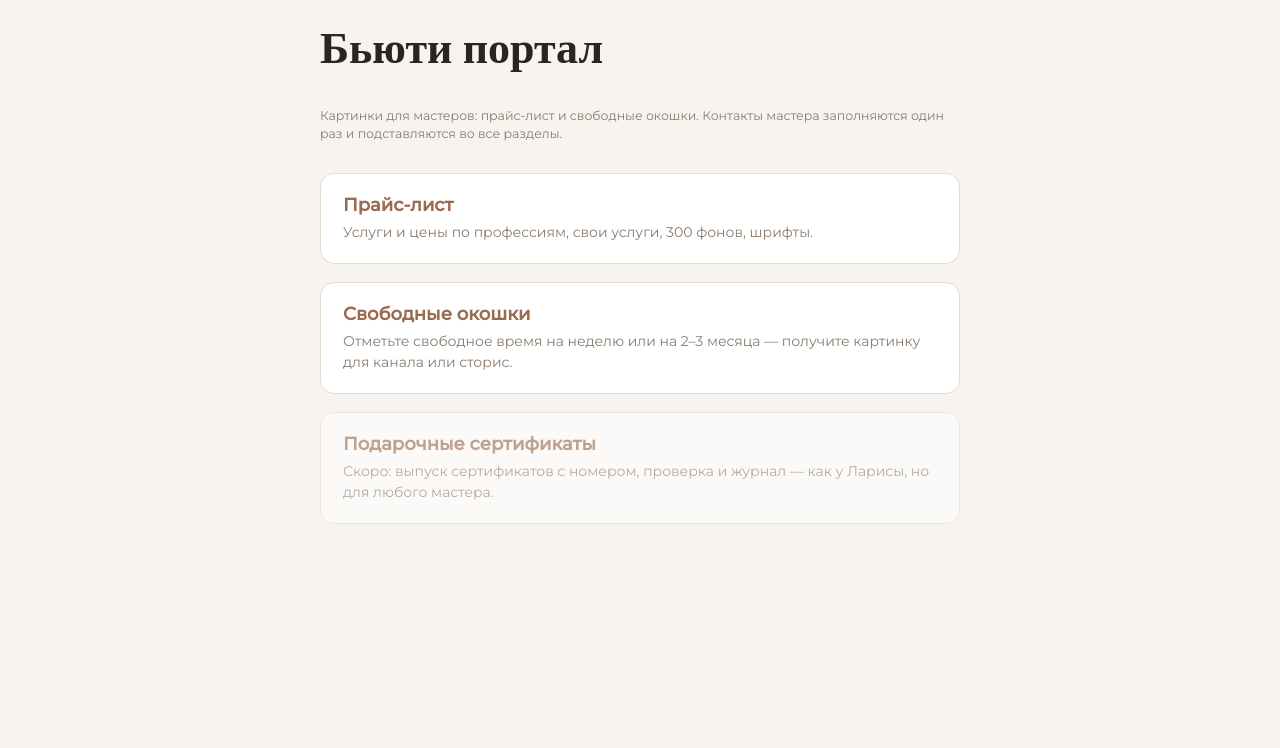
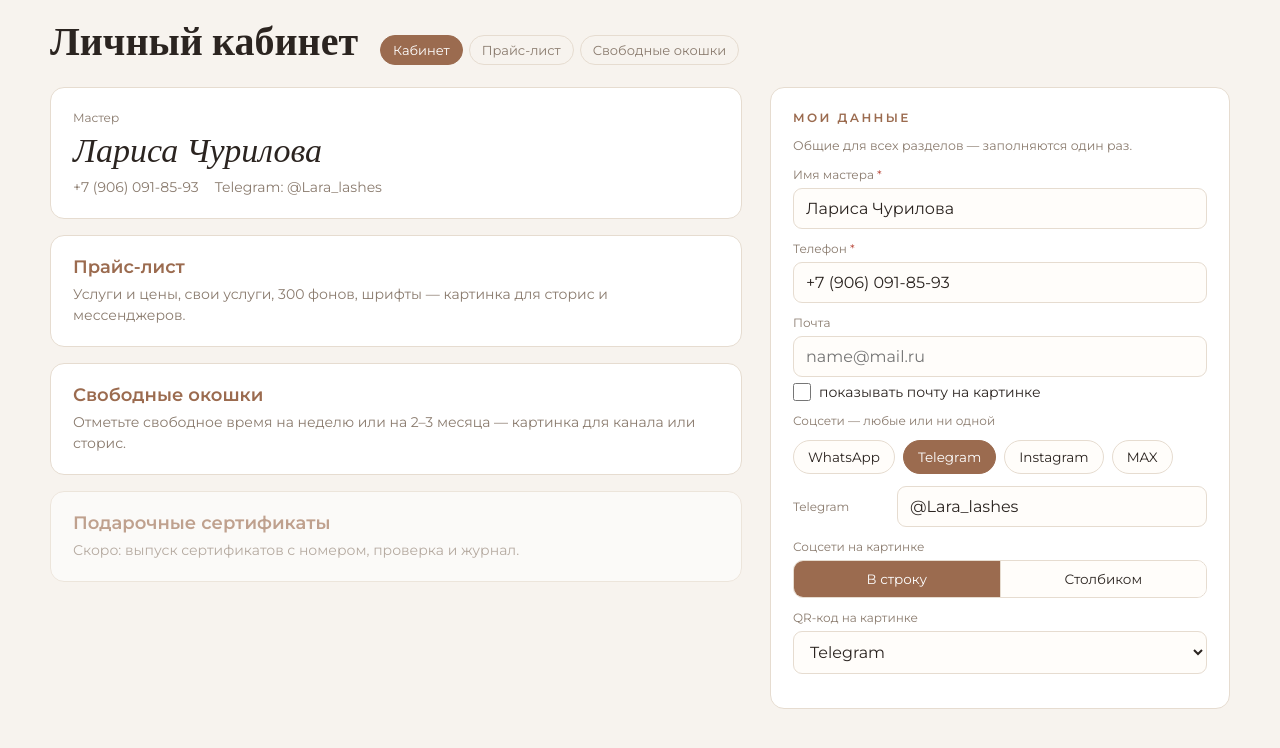
Before and after one commit to BETEP-rnd/beauty-portal, a plain HTML site: page index.html in a window 1280 px wide. Drawn offline with nearby package versions, Linux system fonts and the light colour scheme.

Commit message:
Личный кабинет на главной: данные Ларисы по умолчанию, «Мои данные», почта в профиле
Co-Authored-By: Claude Opus 5.5 <noreply@anthropic.com>

```diff
--- a/index.html
+++ b/index.html
@@ -2,25 +2,65 @@
 <html lang="ru">
 <head>
 <meta charset="utf-8">
-<meta name="viewport" content="width=device-width, initial-scale=1">
-<title>Бьюти портал</title>
-<link rel="stylesheet" href="https://fonts.googleapis.com/css2?family=Cormorant+Garamond:wght@600&family=Montserrat:wght@400;500&display=swap">
+<meta name="viewport" content="width=device-width, initial-scale=1, viewport-fit=cover">
+<meta name="theme-color" content="#f7f3ee">
+<title>Личный кабинет</title>
+<link rel="stylesheet" href="https://fonts.googleapis.com/css2?family=Cormorant+Garamond:ital,wght@0,600;1,500&family=Montserrat:wght@400;500;600&display=swap">
 <link rel="stylesheet" href="kit/kit.css">
 <style>
-  .hub { max-width: 640px; margin: 0 auto; display: flex; flex-direction: column; gap: 18px; }
-  .hub h1 { font-family: var(--display); font-size: 44px; margin: 0; }
+  /* Кабинет: слева приветствие и разделы, справа «Мои данные»; на телефоне — друг под другом. */
+  .cab { display: grid; grid-template-columns: minmax(0, 1fr) minmax(0, 460px); gap: 28px; align-items: start; }
+  .col { display: flex; flex-direction: column; gap: 16px; min-width: 0; }
+  .hello { background: var(--panel); border: 1px solid var(--line); border-radius: 14px; padding: 22px; display: flex; flex-direction: column; gap: 8px; }
+  .hello .who { font-family: var(--display); font-style: italic; font-weight: 500; font-size: 34px; line-height: 1.1; }
+  .hello .facts { display: flex; flex-wrap: wrap; gap: 6px 16px; color: var(--muted); font-size: 14px; }
   .card { display: block; background: var(--panel); border: 1px solid var(--line); border-radius: 14px; padding: 20px 22px; color: inherit; text-decoration: none; }
+  .card:hover { border-color: var(--accent); }
   .card b { display: block; font-size: 18px; margin-bottom: 6px; color: var(--accent); }
   .card span { color: var(--muted); font-size: 14px; line-height: 1.5; }
+  .card.soon { opacity: .6; }
+  .card.soon:hover { border-color: var(--line); }
+  .me { padding-top: 22px; }
+  @media (max-width: 860px) { .cab { grid-template-columns: minmax(0, 1fr); } }
 </style>
 </head>
 <body>
-<div class="hub">
-  <h1>Бьюти портал</h1>
-  <p class="hint">Картинки для мастеров: прайс-лист и свободные окошки. Контакты мастера заполняются один раз и подставляются во все разделы.</p>
-  <a class="card" href="price/"><b>Прайс-лист</b><span>Услуги и цены по профессиям, свои услуги, 300 фонов, шрифты.</span></a>
-  <a class="card" href="windows/"><b>Свободные окошки</b><span>Отметьте свободное время на неделю или на 2–3 месяца — получите картинку для канала или сторис.</span></a>
-  <div class="card" aria-disabled="true" style="opacity:.6"><b>Подарочные сертификаты</b><span>Скоро: выпуск сертификатов с номером, проверка и журнал — как у Ларисы, но для любого мастера.</span></div>
+<div class="wrap">
+  <header class="top">
+    <h1>Личный кабинет</h1>
+    <nav><a href="./" aria-current="page">Кабинет</a><a href="price/">Прайс-лист</a><a href="windows/">Свободные окошки</a></nav>
+  </header>
+
+  <div class="cab">
+    <div class="col">
+      <div class="hello">
+        <span class="lbl">Мастер</span>
+        <div class="who" id="who"></div>
+        <div class="facts" id="facts"></div>
+      </div>
+      <a class="card" href="price/"><b>Прайс-лист</b><span>Услуги и цены, свои услуги, 300 фонов, шрифты — картинка для сторис и мессенджеров.</span></a>
+      <a class="card" href="windows/"><b>Свободные окошки</b><span>Отметьте свободное время на неделю или на 2–3 месяца — картинка для канала или сторис.</span></a>
+      <div class="card soon" aria-disabled="true"><b>Подарочные сертификаты</b><span>Скоро: выпуск сертификатов с номером, проверка и журнал.</span></div>
+    </div>
+    <div class="panel me" id="me"></div>
+  </div>
 </div>
+
+<script src="kit/backgrounds.js"></script>
+<script src="kit/kit.js"></script>
+<script>
+const prof = Kit.loadProfile(), $ = id => document.getElementById(id);
+function hello() {
+  $("who").textContent = prof.master.trim() || "Имя мастера";
+  const facts = [Kit.fmtPhone(prof.phone)];
+  Kit.SOCIALS.forEach(s => { if (prof.soc[s.k].on) facts.push(`${s.name}: ${Kit.socText(prof, s.k)}`); });
+  if ((prof.email || "").trim()) facts.push(prof.email.trim());
+  $("facts").innerHTML = facts.filter(Boolean).map(f => `<span>${Kit.esc(f)}</span>`).join("");
+}
+Kit.contactsPanel($("me"), prof, hello);
+$("me").querySelector("h2").textContent = "Мои данные";
+Kit.saveProfile(prof);                                          // данные по умолчанию сразу видны и в разделах
+hello();
+</script>
 </body>
 </html>
--- a/kit/kit.css
+++ b/kit/kit.css
@@ -43,7 +43,7 @@ h2 { margin: 0; font-size: 12px; letter-spacing: .2em; text-transform: uppercase
 .row { display: grid; grid-template-columns: 1fr 1fr; gap: 12px; }
 label, .lbl { font-size: 12px; color: var(--muted); }
 .req::after { content: " *"; color: var(--bad); }
-input[type="text"], input[type="tel"], input[type="url"], input[type="date"], input[type="time"], select {
+input[type="text"], input[type="tel"], input[type="url"], input[type="email"], input[type="date"], input[type="time"], select {
   width: 100%; font: inherit; font-size: 16px; color: var(--text); background: var(--field);
   border: 1px solid var(--line); border-radius: 9px; padding: 10px 12px; min-width: 0;
 }
--- a/kit/kit.js
+++ b/kit/kit.js
@@ -82,14 +82,18 @@
 
   // ---------- профиль мастера: один на все разделы ----------
   const PROFILE_KEY = "beauty.profile";
+  // кабинет по умолчанию — Лариса (заказчица); пустой профиль заполняется её данными
+  const PRESET = { master: "Лариса Чурилова", phone: "+7 (906) 091-85-93", email: "", showEmail: false,
+    soc: { wa: { on: false, val: "" }, tg: { on: true, val: "@Lara_lashes" }, ig: { on: false, val: "" }, max: { on: false, val: "" } },
+    socLayout: "row", qr: "tg", qrUrl: "" };
   function loadProfile() {
-    const p = { master: "", phone: "", soc: { wa: { on: false, val: "" }, tg: { on: false, val: "" }, ig: { on: false, val: "" }, max: { on: false, val: "" } },
+    const p = { master: "", phone: "", email: "", showEmail: false, soc: { wa: { on: false, val: "" }, tg: { on: false, val: "" }, ig: { on: false, val: "" }, max: { on: false, val: "" } },
       socLayout: "row", qr: "none", qrUrl: "" };
-    const saved = loadJSON(PROFILE_KEY) || loadJSON("price.v1");   // прайс до появления профиля хранил контакты у себя
-    if (saved) {
-      ["master", "phone", "socLayout", "qr", "qrUrl"].forEach(k => { if (typeof saved[k] === "string") p[k] = saved[k]; });
-      if (saved.soc) SOCIALS.forEach(({ k }) => { if (saved.soc[k]) p.soc[k] = { on: !!saved.soc[k].on, val: saved.soc[k].val || "" }; });
-    }
+    let saved = loadJSON(PROFILE_KEY) || loadJSON("price.v1");     // прайс до появления профиля хранил контакты у себя
+    if (!saved || (!(saved.master || "").trim() && !digits(saved.phone))) saved = PRESET;
+    ["master", "phone", "email", "socLayout", "qr", "qrUrl"].forEach(k => { if (typeof saved[k] === "string") p[k] = saved[k]; });
+    p.showEmail = !!saved.showEmail;
+    if (saved.soc) SOCIALS.forEach(({ k }) => { if (saved.soc[k]) p.soc[k] = { on: !!saved.soc[k].on, val: saved.soc[k].val || "" }; });
     p.phone = maskPhone(p.phone);
     return p;
   }
@@ -122,6 +126,7 @@
     tg: ["M21.4 3.6 2.9 10.8c-.9.4-.8 1.6.1 1.9l4.6 1.4 1.7 5.6c.2.7 1.1.9 1.6.4l2.6-2.5 4.7 3.5c.6.4 1.5.1 1.6-.6l2.9-15.6c.2-.9-.6-1.6-1.4-1.3z", "M7.6 14.1l9.6-6.6-6.5 7.5"],
     ig: ["M7 2.5h10A4.5 4.5 0 0 1 21.5 7v10a4.5 4.5 0 0 1-4.5 4.5H7A4.5 4.5 0 0 1 2.5 17V7A4.5 4.5 0 0 1 7 2.5z", "M12 8a4 4 0 1 1 0 8 4 4 0 0 1 0-8z", "M17.5 6.3v.1"],
     max: ["M12 2.5a9.5 9.5 0 1 1-4.4 17.9L3 21.5l1.2-4.3A9.5 9.5 0 0 1 12 2.5z", "M8 15V9l4 4 4-4v6"],
+    mail: ["M3.5 5.5h17a1 1 0 0 1 1 1v11a1 1 0 0 1-1 1h-17a1 1 0 0 1-1-1v-11a1 1 0 0 1 1-1z", "M3 6.5l9 7 9-7"],
   };
   function painter(ctx) {
     const paint = (fill, x0, x1) => paintOn(ctx, fill, x0, x1);
@@ -206,6 +211,7 @@
     const socWeight = st.overBold ? st.weight : 400;
     const phone = { icon: "phone", text: fmtPhone(prof.phone) || "+7 (999) 999-99-99", size: phoneSize, weight: st.weight, color: prof.phone ? st.color : t.muted };
     const socs = SOCIALS.filter(s => prof.soc[s.k].on).map(s => ({ icon: s.k, text: socText(prof, s.k), size: socSize, weight: socWeight, color: st.color }));
+    if (prof.showEmail && (prof.email || "").trim()) socs.push({ icon: "mail", text: prof.email.trim(), size: socSize, weight: socWeight, color: st.color });
     const qr = qrTarget(prof), qs = F.qr, capH = 46, colW = qr.url ? W - 2 * P - qs - 44 : W - 2 * P;
     const itemW = it => { ctx.font = fontOf(st, it.size, it.weight); return it.size * 1.3 + ctx.measureText(caseOf(st, it.text)).width; };
     const lines = [[phone]];                                    // строки подвала: телефон, потом соцсети
@@ -350,6 +356,8 @@
       <span class="hint">Общие для всех разделов — заполняются один раз.</span>
       <div class="field"><label for="k-master" class="req">Имя мастера</label><input id="k-master" type="text" maxlength="40" placeholder="Например, Лариса Чурилова"></div>
       <div class="field"><label for="k-phone" class="req">Телефон</label><input id="k-phone" type="tel" inputmode="tel" placeholder="+7 (999) 999-99-99" maxlength="18"></div>
+      <div class="field"><label for="k-email">Почта</label><input id="k-email" type="email" inputmode="email" autocomplete="email" placeholder="name@mail.ru">
+        <label class="check"><input type="checkbox" id="k-showEmail"> показывать почту на картинке</label></div>
       <span class="lbl">Соцсети — любые или ни одной</span>
       <div class="socchips" data-role="chips"></div>
       <div class="svcs" data-role="socs"></div>
@@ -372,7 +380,9 @@
     }
     function refresh() { $i("qrUrl").hidden = prof.qr !== "url"; $r("qrHint").textContent = qrTarget(prof).need || ""; }
     const deleting = e => (e.inputType || "").startsWith("delete");
-    $i("master").value = prof.master; $i("phone").value = prof.phone; $i("qr").value = prof.qr; $i("qrUrl").value = prof.qrUrl;
+    $i("master").value = prof.master; $i("phone").value = prof.phone; $i("email").value = prof.email; $i("showEmail").checked = prof.showEmail;
+    $i("email").addEventListener("input", e => { prof.email = e.target.value; changed(); });
+    $i("showEmail").addEventListener("change", e => { prof.showEmail = e.target.checked; changed(); }); $i("qr").value = prof.qr; $i("qrUrl").value = prof.qrUrl;
     $i("master").addEventListener("input", e => { prof.master = e.target.value; changed(); });
     $i("phone").addEventListener("input", e => { e.target.value = maskPhone(e.target.value, deleting(e)); prof.phone = e.target.value; changed(); });
     $i("qr").addEventListener("change", e => { prof.qr = e.target.value; changed(); if (prof.qr === "url") $i("qrUrl").focus(); });
@@ -426,6 +436,6 @@
     W, SCALE, FORMATS, FONTS, SCRIPTS, SOCIALS, store, loadJSON, esc,
     digits, normPhone, fmtPhone, maskPhone, group, socText, qrTarget, loadProfile, saveProfile,
     baseStyle, styleOf, fontOf, caseOf, painter, header, footer, press,
-    tabs, designPanel, fontsPanel, contactsPanel, output, profileError, safeName,
+    tabs, designPanel, fontsPanel, contactsPanel, output, profileError, safeName, PRESET,
   });
 })();
```
Also changed, not shown: price/index.html (+1 -1 lines), windows/index.html (+1 -1 lines).
